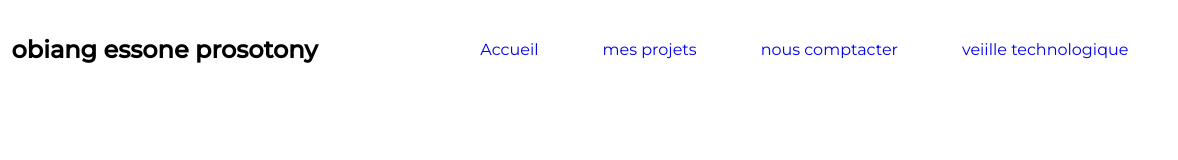
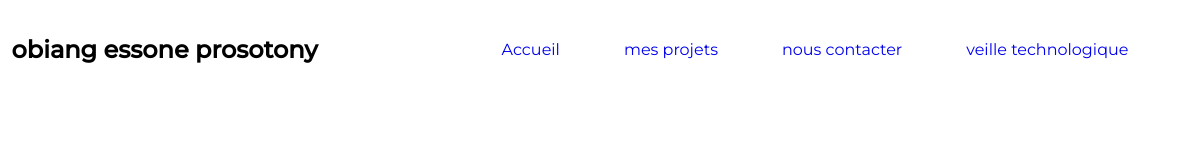
Before and after one commit to prostony/portefolio2, a plain HTML site: page veille.html in a window 1280 px wide. Shown: the full height of the page, 102-1280 px from the left. Drawn offline with Linux system fonts and the light colour scheme.

Commit message:
names fix pages

```diff
--- a/veiille.html
+++ b/veille.html
@@ -18,8 +18,8 @@
     <ul>
         <li><a href="index.html">Accueil</a></li>
         <li> <a href="projets.html">mes projets</a></li>
-        <li><a href="nous comptacter.html">nous comptacter</a></li>
-        <li><a href="veiille.html">veiille technologique</a></li>
+        <li><a href="nous comptacter.html">nous contacter</a></li>
+        <li><a href="veille.html">veille technologique</a></li>
 
     </ul>
 </nav>
```
Also changed, not shown: index.html (+2 -2 lines), nous comptacter.html (+1 -1 lines), projets.html (+1 -1 lines).
